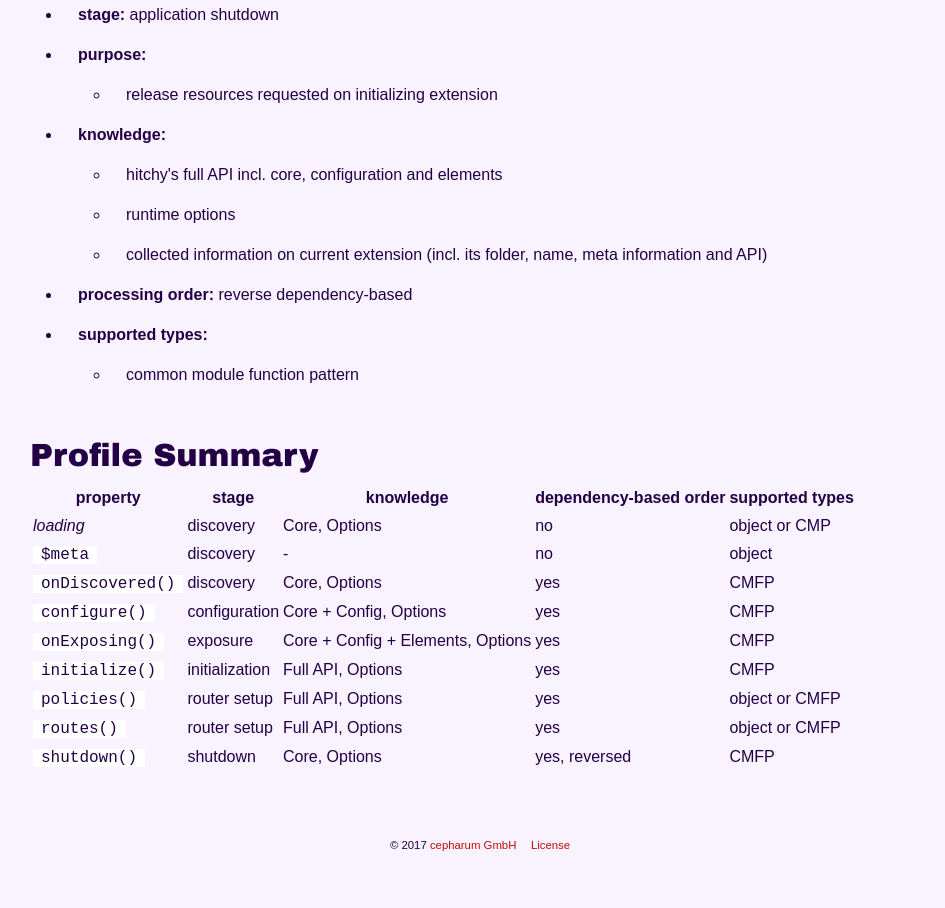
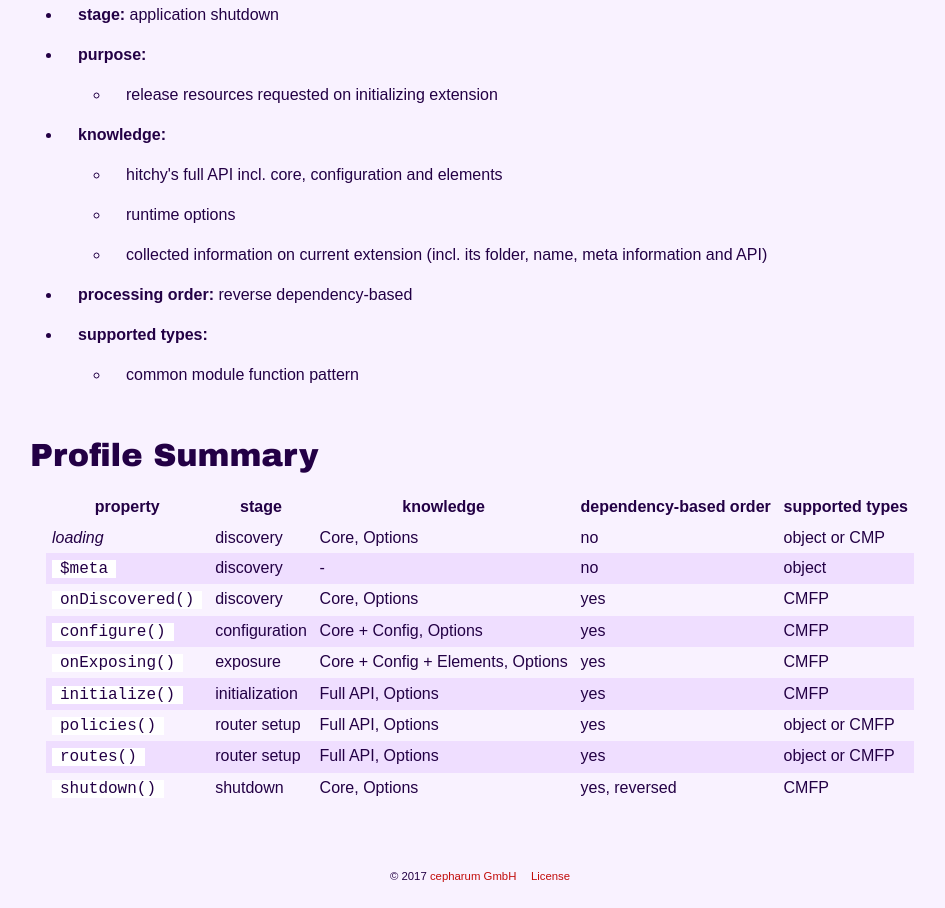
Before and after one commit to hitchyjs/hitchyjs.github.io, a website: page pages/extensions.html in a window 1280 px wide. Shown: the part 7742-8650 px from the top of the page, without its empty margins (160-1105 px from the left). Before the commit the page ends 8618 px from the top, so only its background shows below. Drawn offline with Linux system fonts and the light colour scheme; a web font is replaced by a local one.

Commit message:
adding styling for tables

```diff
--- a/assets/style.scss
+++ b/assets/style.scss
@@ -158,6 +158,27 @@ blockquote {
 	}
 }
 
+table {
+	margin: 1em auto;
+	border-collapse: collapse;
+
+	th {
+		padding: 0.2em 0.4em;
+		vertical-align: bottom;
+	}
+
+	td {
+		padding: 0.2em 0.4em;
+		vertical-align: top;
+	}
+
+	tbody > tr:nth-child(2n) {
+		background: $lightMainColor;
+	}
+
+	overflow: auto;
+}
+
 li {
 	padding-left: 1em;
 	margin-left: 2em;
```
Also changed, not shown: assets/style.css.
